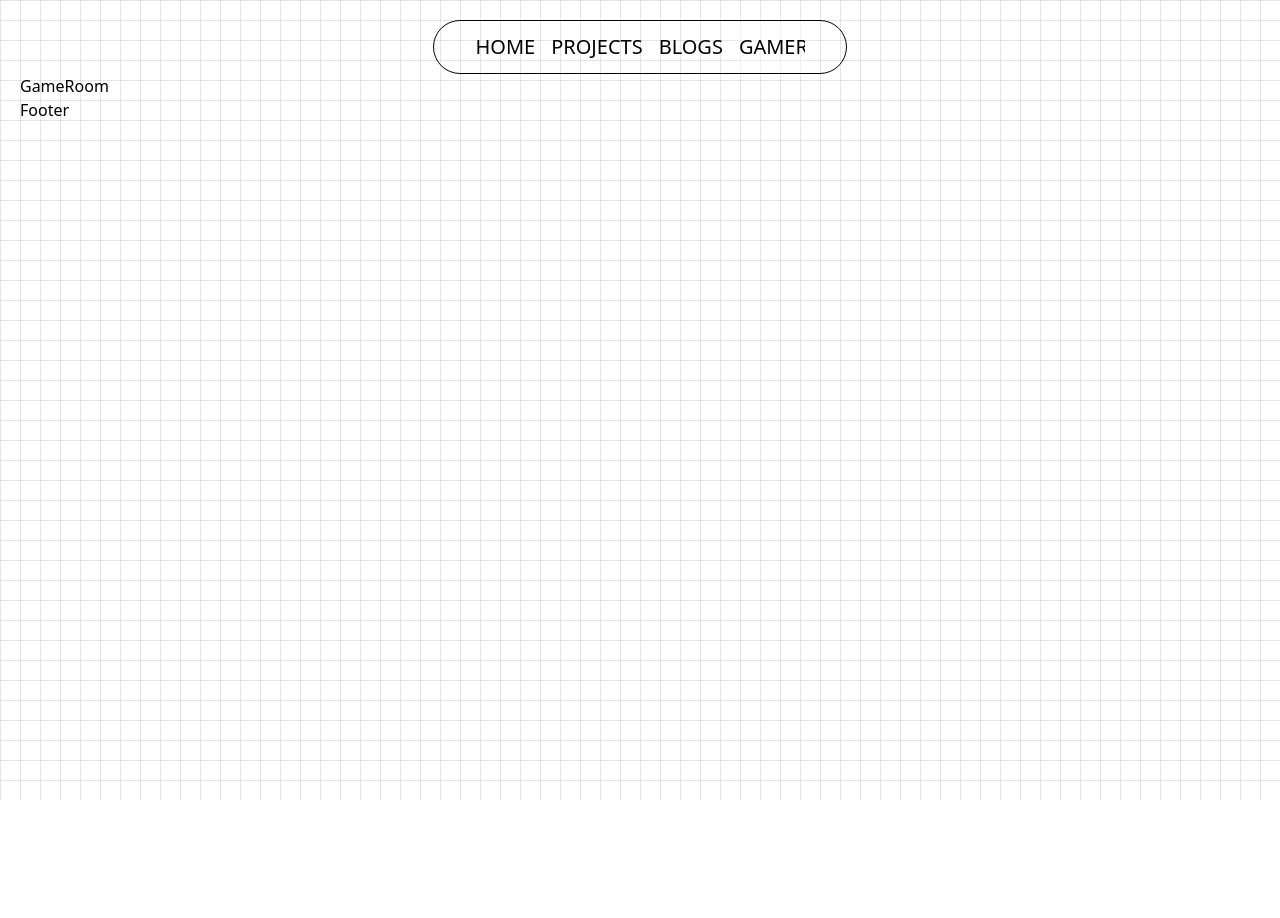
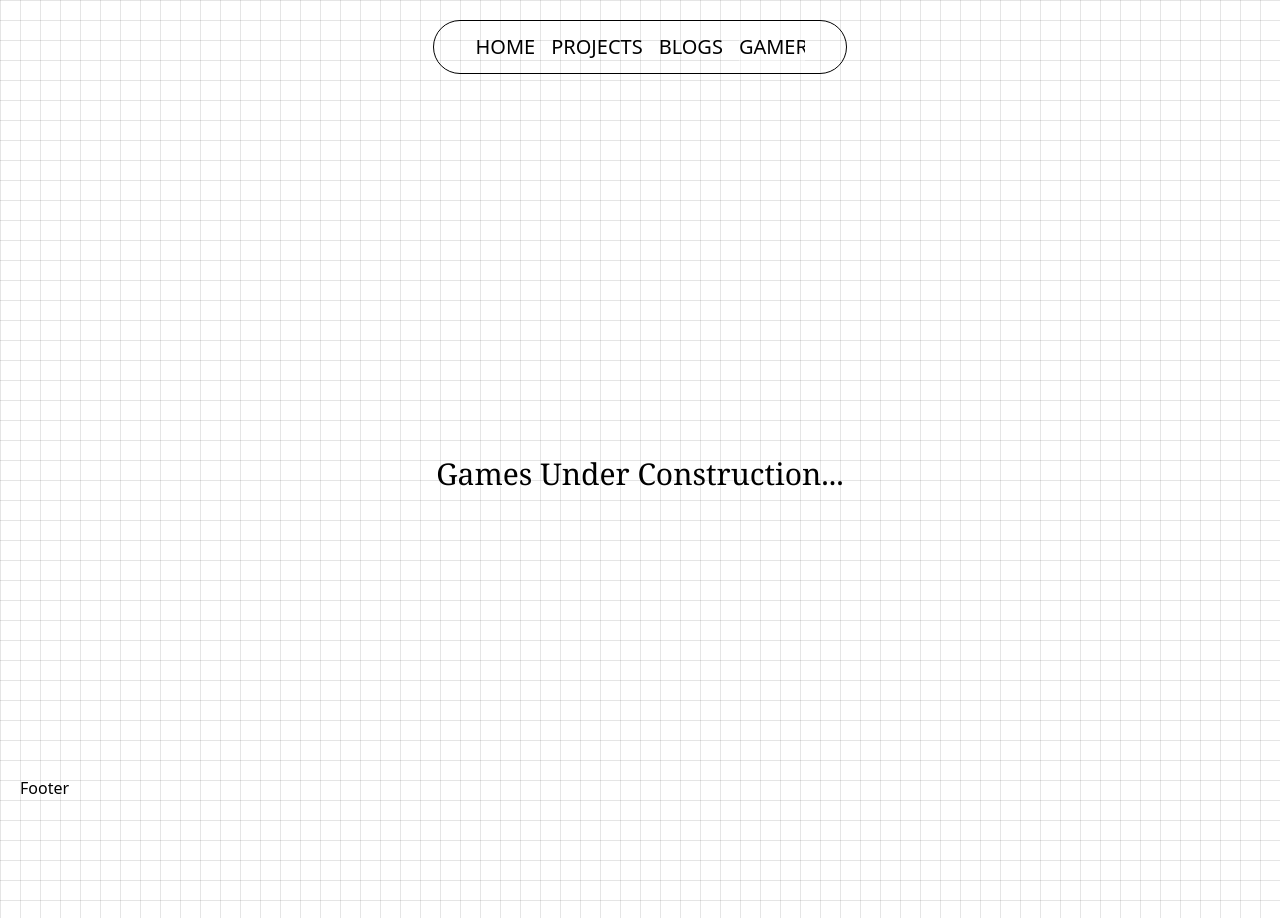
Before and after one commit to crucie/kshimate.me, a React (Vite) app: page /gameroom in a window 1280 px wide. Before the commit the page ends 800 px from the top, so only its background shows below. Built offline with nearby package versions, Linux system fonts and the light colour scheme.

Commit message:
modified background to full height

```diff
--- a/src/Components/Background/Background.jsx
+++ b/src/Components/Background/Background.jsx
@@ -3,7 +3,7 @@ import React from 'react'
 function Background({children}) {
   return (
     <div
-      className="w-full h-screen p-5"
+      className="w-full min-h-screen h-full p-5"
       style={{
         backgroundImage: `
           linear-gradient(to right, rgba(0, 0, 0, 0.1) 1px, transparent 1px),
--- a/src/Components/Footer/Footer.jsx
+++ b/src/Components/Footer/Footer.jsx
@@ -2,7 +2,9 @@ import React from 'react'
 
 function Footer() {
   return (
-    <div>Footer</div>
+    <div className='bottom-0 sticky'>
+      Footer
+    </div>
   )
 }
 
--- a/src/Pages/GameRoom/GameRoom.jsx
+++ b/src/Pages/GameRoom/GameRoom.jsx
@@ -2,7 +2,11 @@ import React from 'react'
 
 function GameRoom() {
   return (
-    <div>GameRoom</div>
+    <div>
+      <h2 className='text-3xl font-serif w-full flex justify-center items-center min-h-screen h-full '>
+      Games Under Construction...
+      </h2>
+    </div>
   )
 }
 
```
